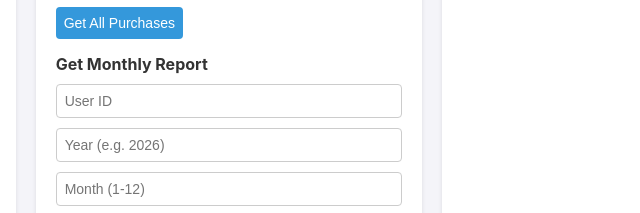
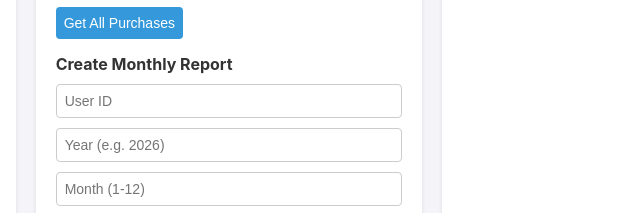
Before and after one commit to OmerElovici/nodejs_final_project_202602, a website: page ui/index.html in a window 1280 px wide. Shown: the part 463-676 px from the top of the page, 411-1051 px from the left. Drawn offline with Linux system fonts and the light colour scheme.

Commit message:
Update UI: Change 'Get Monthly Report' header to 'Create Monthly Report'

```diff
--- a/ui/index.html
+++ b/ui/index.html
@@ -56,7 +56,7 @@
                 <h3>List All Purchases</h3>
                 <button id="listCostsBtn">Get All Purchases</button>
 
-                <h3>Get Monthly Report</h3>
+                <h3>Create Monthly Report</h3>
                 <form id="getReportForm">
                     <input type="number" id="reportUserId" placeholder="User ID" required>
                     <input type="number" id="reportYear" placeholder="Year (e.g. 2026)" required>
```
